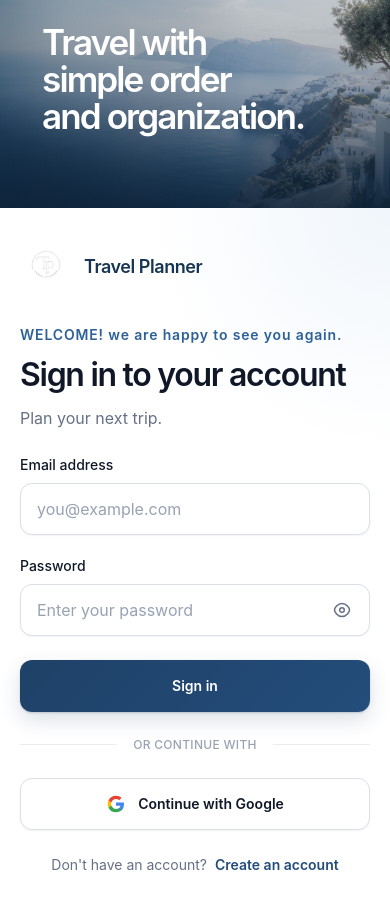
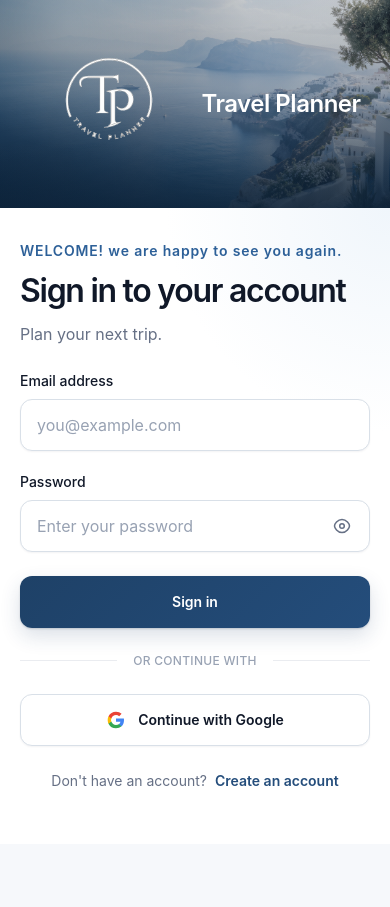
Before and after one commit to OsherGarufi/Project--Travel-Planner, a React app in the folder Frontend/: page /login in a window 390 px wide. After the commit the page ends 844 px from the top, so only its background shows below. Built offline with nearby package versions, Linux system fonts and the light colour scheme; no server answers; the HTML template or start-up script is replaced by a standard one.

Commit message:
Responsive Mobile

```diff
--- a/Frontend/src/css/pages/login-page.css
+++ b/Frontend/src/css/pages/login-page.css
@@ -613,20 +613,32 @@
   .login-page__visual-content {
     min-height: 13rem;
     padding: var(--tp-space-6);
+    align-items: center;
+    justify-content: center;
   }
 
-  .login-page__visual-eyebrow {
+  .login-page__brand {
+    display: inline-flex;
+    align-self: center;
+    gap: var(--tp-space-3);
+  }
+
+  .login-page__brand-mark {
+    width: 10em;
+    height:10rem;
+  }
+
+  .login-page__brand-name {
+    font-size: 1.5rem;
+    font-weight: var(--tp-font-weight-semibold);
+    letter-spacing: -0.02em;
+  }
+
+  .login-page__visual-copy {
     display: none;
   }
 
-  .login-page__visual-title {
-    max-width: 14ch;
-    margin: 0;
-    font-size: clamp(1.875rem, 9vw, 2.5rem);
-    line-height: 1.05;
-  }
-
-  .login-page__visual-description {
+  .login-page__mobile-brand {
     display: none;
   }
 
@@ -634,10 +646,6 @@
     min-height: calc(100svh - 13rem);
     padding: var(--tp-space-8) var(--tp-space-5);
     place-items: start center;
-  }
-
-  .login-page__mobile-brand {
-    margin-bottom: var(--tp-space-8);
   }
 
   .login-page__form-header {
```
